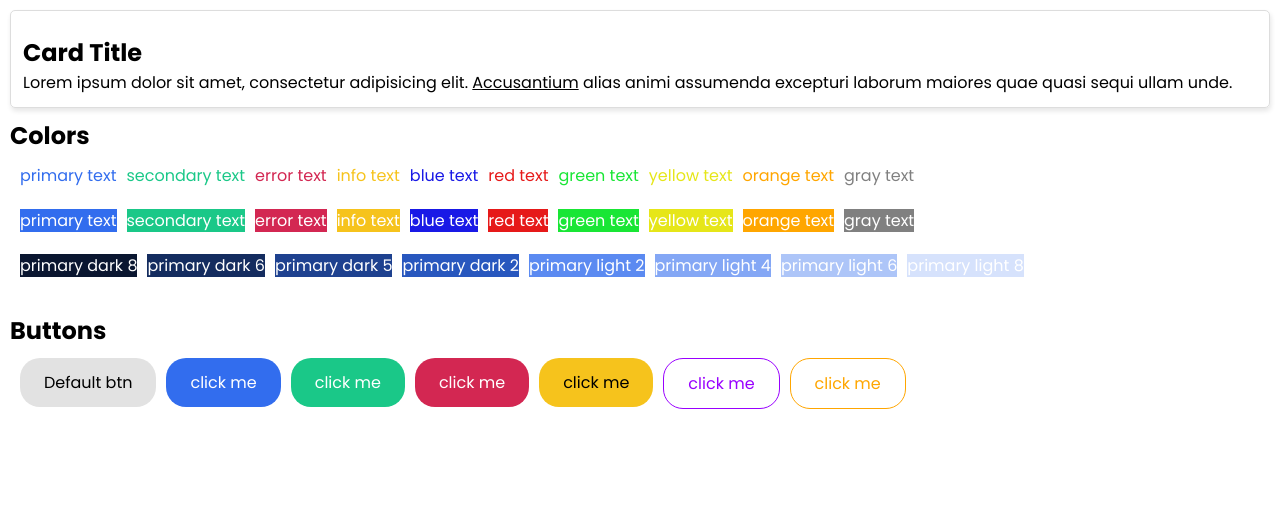
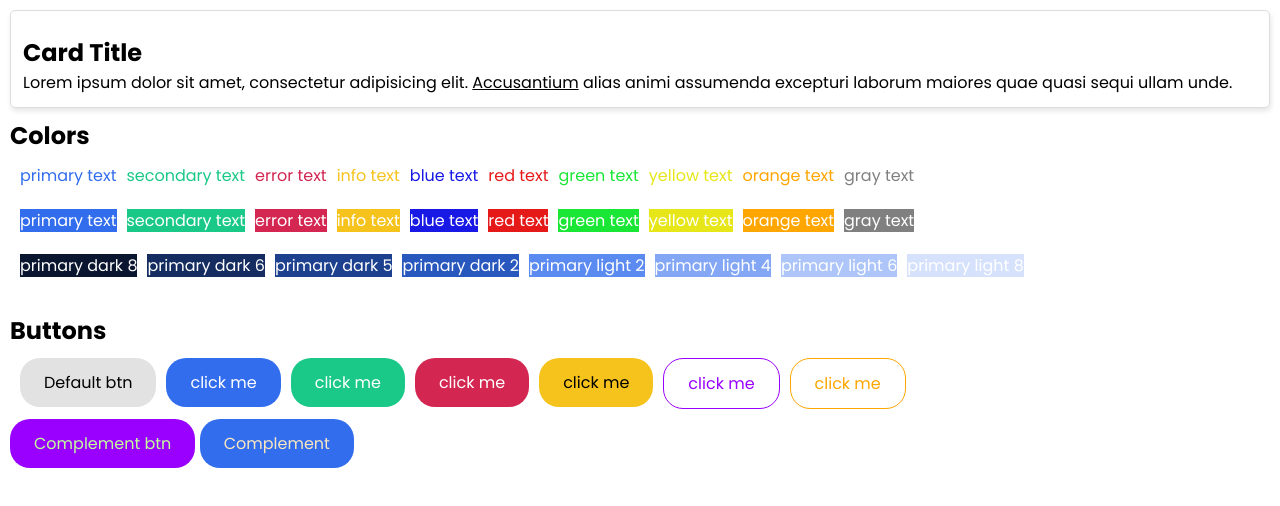
Before and after one commit to Erhahon-Imafidon/customStyling-library, a React (Vite) app: page / in a window 1280 px wide. Shown: the top 506 px of the page. Built offline with nearby package versions, Linux system fonts and the light colour scheme.

Commit message:
Added a function feature to the button sass file

```diff
--- a/src/App.tsx
+++ b/src/App.tsx
@@ -21,6 +21,12 @@ const App = () => {
             <div>
                 <h2>Buttons</h2>
                 <Colors data={buttonsData} />
+                <a href="#" className="btn-complement-purple">
+                    Complement btn
+                </a>{' '}
+                <a href="#" className="btn-complement-primary">
+                    Complement
+                </a>
             </div>
         </div>
     );
--- /dev/null
+++ b/src/SassyFusion/_functions.scss
@@ -0,0 +1,13 @@
+@use 'sass:math';
+
+// function that takes in and returns a light complement color
+@function light-comp($color) {
+  $complement: complement($color);
+  $light-complement: lighten($complement, 30%);
+  @return $light-complement;
+}
+
+// function that converts px to rem
+@function px-to-rem($px) {
+  @return math.div($px, 16) * 1rem;
+}
--- a/src/SassyFusion/_variables.scss
+++ b/src/SassyFusion/_variables.scss
@@ -24,15 +24,6 @@ $colors: (
     'white': white,
 );
 
-.text-btn {
-    background-color: map.get($colors, 'purple');
-}
-
-//@debug map-get($colors, 'purple');
-//@debug map-has-key($colors, 'secondary');
-//@debug map-remove($colors, 'primary');
-//@debug map-merge($colors, ("pink": #ffc0cb));
-
 // spacing
 $base-padding: 0.75rem;
 $base-margin: 0.75rem;
@@ -51,7 +42,11 @@ $font-size-lg: $base-font-size * 1.5;
 $font-size-xl: $base-font-size * 2;
 $font-size-xxl: $base-font-size * 3;
 
-// functions
-@function px-to-rem($px) {
-    @return math.div($px, 16) * 1rem;
-}
+//.text-btn {
+//    background-color: map.get($colors, 'purple');
+//}
+
+//@debug map-get($colors, 'purple');
+//@debug map-has-key($colors, 'secondary');
+//@debug map-remove($colors, 'primary');
+//@debug map-merge($colors, ("pink": #ffc0cb));
--- a/src/SassyFusion/components/_button.scss
+++ b/src/SassyFusion/components/_button.scss
@@ -1,4 +1,5 @@
 @use '../variables' as *;
+@use '../functions' as *;
 
 @mixin btn($bg-color: #e2e2e2) {
   text-decoration: none;
@@ -31,6 +32,15 @@
       background-color: $val;
     }
   }
+
+  .btn-complement-#{$key} {
+    @include btn($val);
+    color: light-comp($val);
+    &:hover {
+      color: $val;
+      background-color: light-comp($val);
+    }
+  }
 }
 
 // mixin can also be declared without taking an argument
--- a/src/SassyFusion/components/_cards.scss
+++ b/src/SassyFusion/components/_cards.scss
@@ -1,4 +1,5 @@
 @use '../variables' as *;
+@use '../functions' as *;
 @use 'sass:math';
 
 .cards {
--- a/src/SassyFusion/index.scss
+++ b/src/SassyFusion/index.scss
@@ -1,5 +1,6 @@
 // variables and functions
 @use 'variables' as *;
+@use 'functions' as *;
 
 // base & layout
 @use 'base' as *;
```
